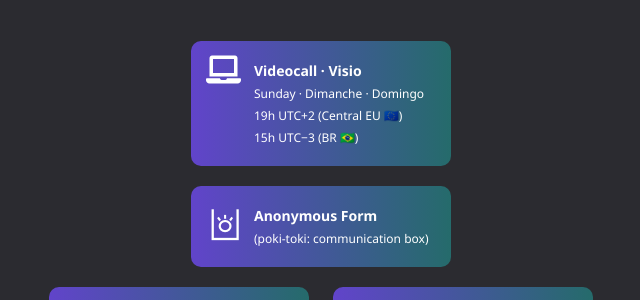
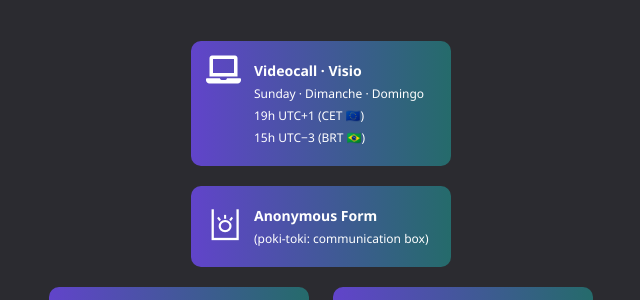
Before and after one commit to e-rotaract/e-rotaract.github.io, a Jekyll site: the page built from _pages/mini/internal.md, in a window 1280 px wide and 900 px high. Shown: the part 279-579 px from the top of the window, without its empty margins (319-959 px from the left). Built offline with Jekyll 4.4.1, drawn with Linux system fonts in a browser that asks for light colours; nearby versions of some CDN libraries.

Commit message:
Update internal.md

```diff
--- a/_pages/mini/internal.md
+++ b/_pages/mini/internal.md
@@ -38,8 +38,8 @@ permalink: "/internal"
                 <p class='title'>
                     Videocall · Visio
                     <span>Sunday · Dimanche · Domingo</span>
-                    <span>19h UTC+2 (Central EU 🇪🇺)</span>
-                    <span>15h UTC&minus;3 (BR 🇧🇷)</span>
+                    <span>19h UTC+1 (CET 🇪🇺)</span>
+                    <span>15h UTC&minus;3 (BRT 🇧🇷)</span>
                 </p>
             </a>
         </li>
```
